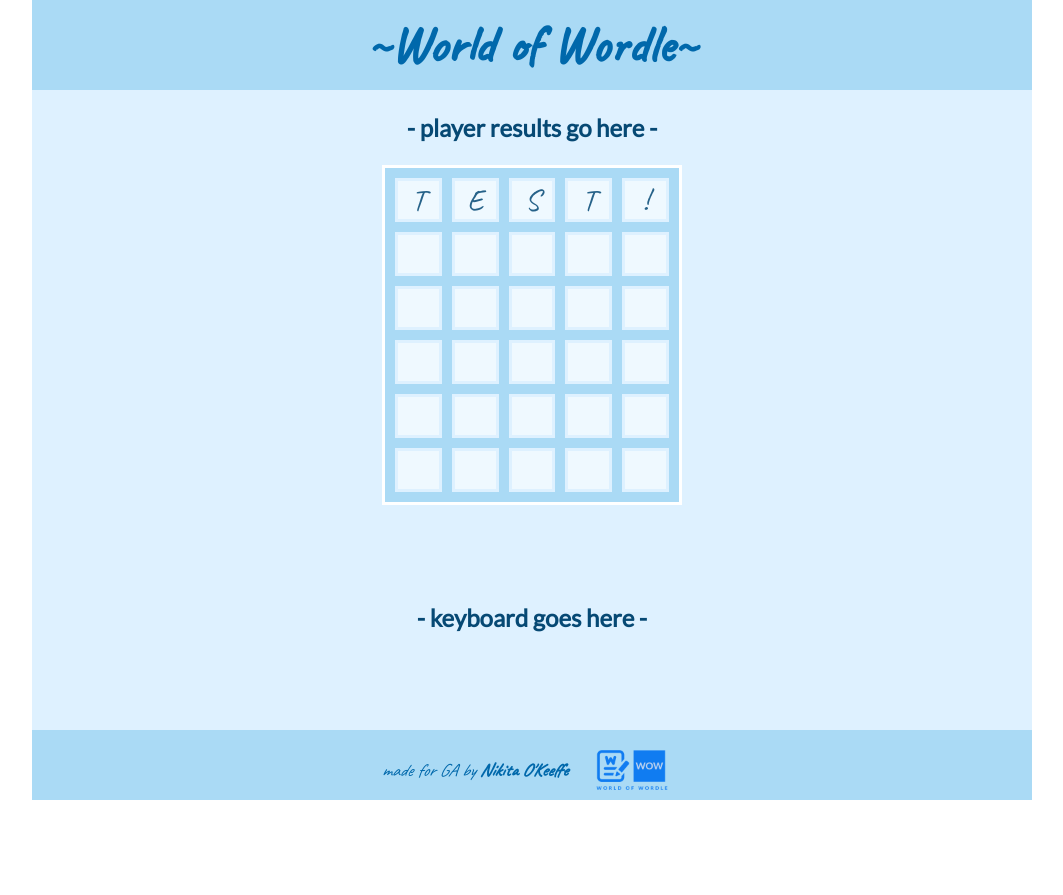
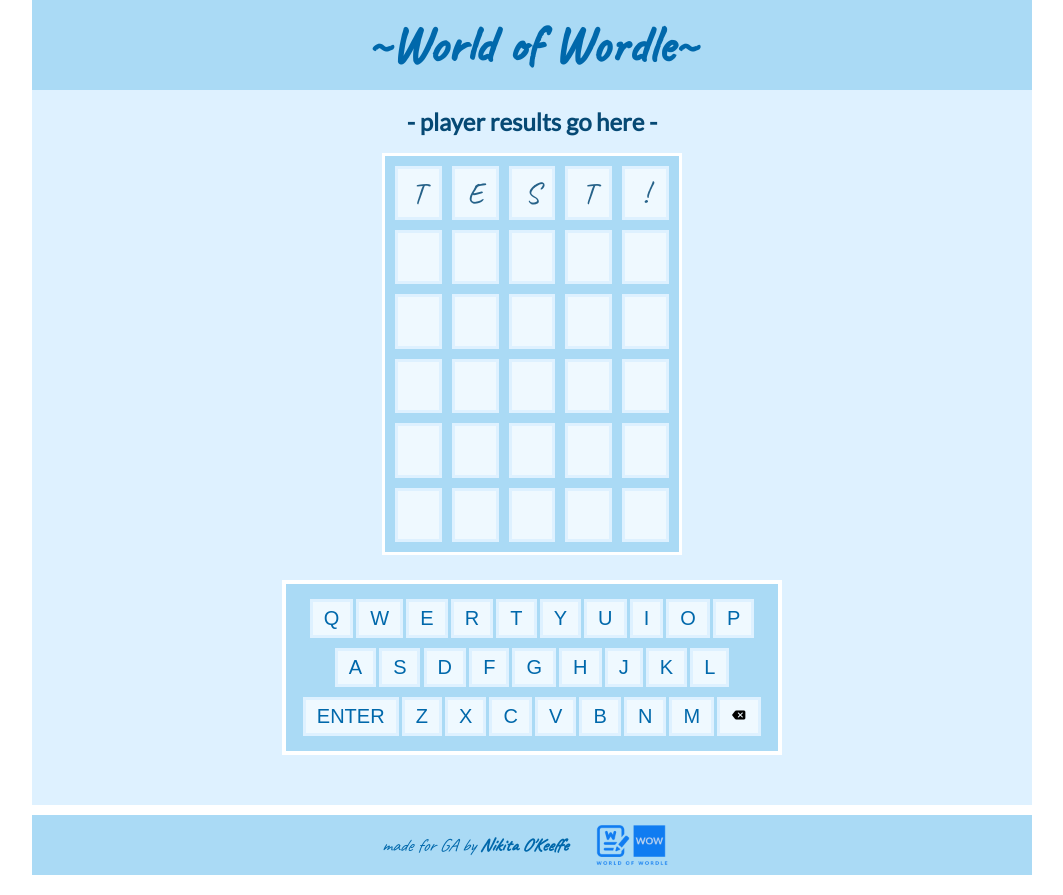
Before and after one commit to nikitao13/Wordle, a plain HTML site: page index.html in a window 1280 px wide. Shown: the whole page, without its empty margins (108-1171 px from the left). Before the commit the page ends 820 px from the top, so only its background shows below. Drawn offline with Linux system fonts and the light colour scheme.

Commit message:
added keyboard to html file, styled keyboard in css

```diff
--- a/index.html
+++ b/index.html
@@ -59,15 +59,46 @@
             <div id="sq29" class="row6"></div>
             <div id="sq30" class="row6"></div>
         </div>
-        <div id="keyboard">
-            <h2>- keyboard goes here -</h2>
+        <div class="keyboard">
+            <div class="row" id="row-0">
+                <button class="key">Q</button>
+                <button class="key">W</button>
+                <button class="key">E</button>
+                <button class="key">R</button>
+                <button class="key">T</button>
+                <button class="key">Y</button>
+                <button class="key">U</button>
+                <button class="key">I</button>
+                <button class="key">O</button>
+                <button class="key">P</button>
+            </div>
+            <div class="row" id="row-1">
+                <button class="key">A</button>
+                <button class="key">S</button>
+                <button class="key">D</button>
+                <button class="key">F</button>
+                <button class="key">G</button>
+                <button class="key">H</button>
+                <button class="key">J</button>
+                <button class="key">K</button>
+                <button class="key">L</button>
+            </div>
+            <div class="row" id="row-2">
+                <button class="key" id="enter">ENTER</button>
+                <button class="key">Z</button>
+                <button class="key">X</button>
+                <button class="key">C</button>
+                <button class="key">V</button>
+                <button class="key">B</button>
+                <button class="key">N</button>
+                <button class="key">M</button>
+                <button class="key">
+                    <img src="backspace.png" id="back">
+                </button>
+            </div>
         </div>
     </div>
 </div>
-
-
-
-
 <script src="script.js"></script>
 </body>
 </html>
--- a/styles.css
+++ b/styles.css
@@ -14,10 +14,9 @@
     margin: 0 auto;
     max-width: 1000px;
     display: grid;
+    gap: 10px;
     grid-template-columns: 1fr;
     grid-template-rows: auto 1fr auto;
-    gap: 10px;
-    grid-auto-flow: row;
     grid-template-areas:
     "header"
     "main-content"
@@ -48,15 +47,14 @@
 }
 div.main-content {
     display: grid;
-    grid-template-rows: 0.25fr auto 0.75fr;
+    grid-template-rows: 0.5fr auto 0.5fr;
     justify-content: center;
     align-items: center;
     color: #064974;
     background-color: #DEF1FF;
-    grid-auto-columns: 400px;
+    grid-auto-columns: 500px;
 }
 div.footer {
-    grid-area: footer;
     display: flex;
     padding: 10px;
     justify-content: center;
@@ -70,9 +68,6 @@
 }
 div.footer:hover {
     opacity: 75%;
-}
-div.keyboard {
-    height: 500px;
 }
 .display-container {
     display: grid;
@@ -88,6 +83,7 @@
     color: #266289;
     font-family: 'Caveat', cursive;
 }
+
 .row1, .row2, .row3, .row4, .row5, .row6 {
     display: flex;
     border: 3px solid #DEF1FF;
@@ -103,5 +99,47 @@
 
 #sq1:hover, #sq2:hover, #sq3:hover, #sq4:hover, #sq5:hover, #sq6:hover, #sq7:hover, #sq8:hover, #sq9:hover, #sq10:hover, #sq11:hover, #sq12:hover, #sq13:hover, #sq14:hover, #sq15:hover, #sq16:hover, #sq17:hover, #sq18:hover, #sq19:hover, #sq20:hover, #sq21:hover, #sq22:hover, #sq23:hover, #sq24:hover, #sq25:hover, #sq26:hover, #sq27:hover, #sq28:hover, #sq29:hover, #sq30:hover {
     background-color: #AADAF5;
-    transition: 0.25s;
+    transition: all 0.25s;
 }
+
+.keyboard {
+    display: flex;
+    flex-direction: column;
+    align-items: center;
+    justify-content: flex-start;
+    gap: 10px;
+    margin-top: 25px;
+    margin-bottom: 50px;
+    border: 4px solid white;
+    padding: 15px;
+    background-color: #AADAF5;;
+}
+
+.key {
+    padding: 5px 11px;
+    font-size: 20px;
+    background-color: #EFF9FF;
+    border: 3px solid #DEF1FF;
+    color: #0068AB;
+
+}
+.key:hover {
+    background-color: #AADAF5;
+    transition: all 0.15s;
+    scale: 102%;
+    border-color: white;
+}
+.key:active {
+    background-color: black;
+    color: #DEF1FF;
+    opacity: 50%;
+    transition: all 0.1s;
+}
+
+#back {
+    height: 16px;
+    width: auto;
+}
+#enter {
+
+}
```
Also changed, not shown: backspace.png (added).
